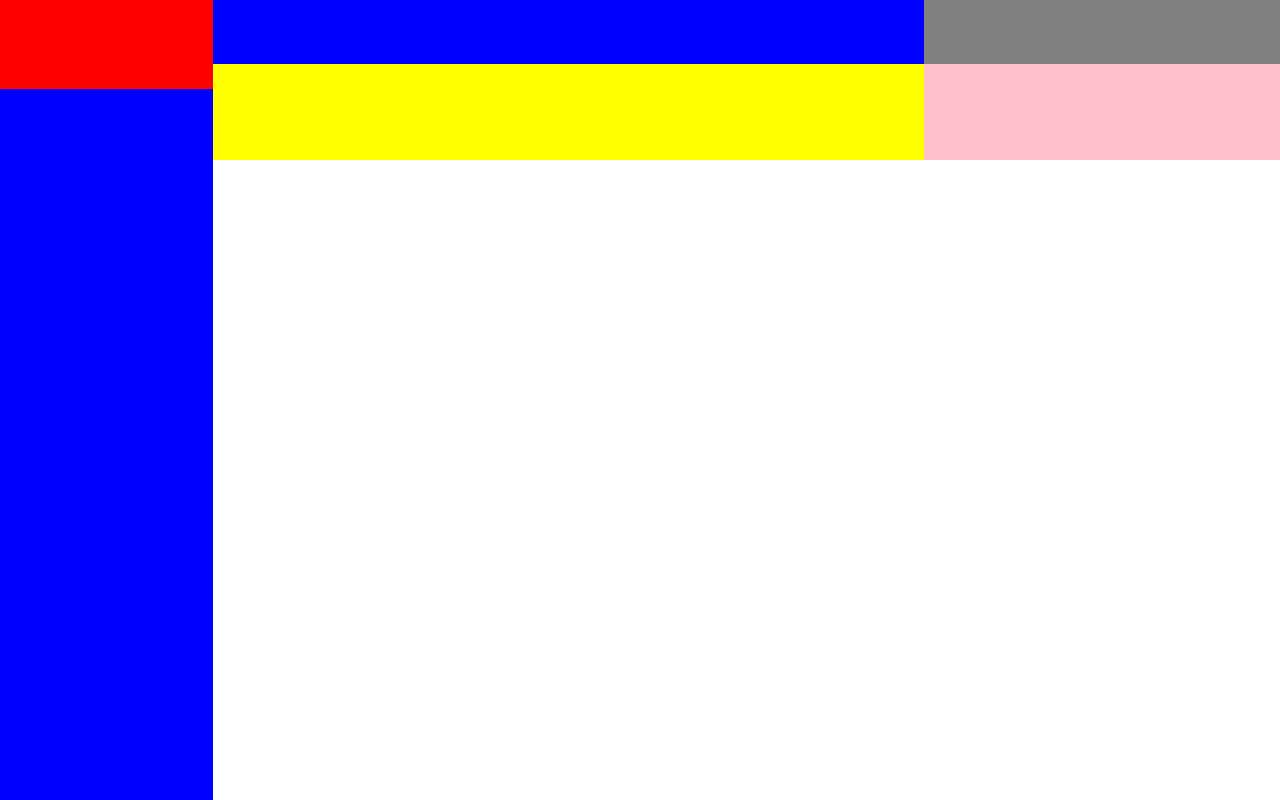
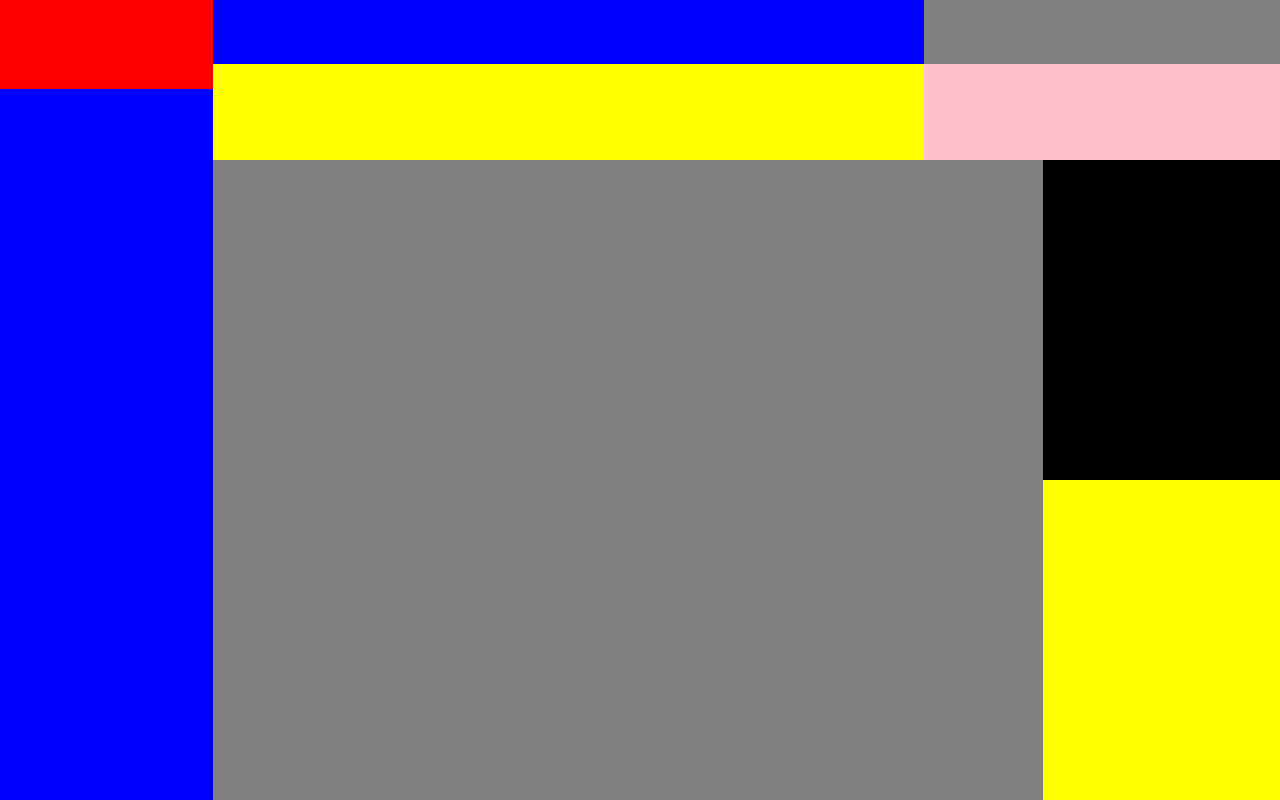
Before and after one commit to YatoAki/admin-dashboard, a plain HTML site: page index.html in a window 1280 px wide. Drawn offline with Linux system fonts and the light colour scheme.

Commit message:
Finshed Layout

```diff
--- a/index.html
+++ b/index.html
@@ -29,7 +29,15 @@
       </div>
     </div>
     <div class="content-area">
+      <div class="projects">
 
+      </div>
+      <div class="announce">
+
+      </div>
+      <div class="trend">
+
+      </div>
     </div>
   </body>
 </html>
--- a/styles/style.css
+++ b/styles/style.css
@@ -51,5 +51,20 @@ body{
 
 /* CONTENT AREA */
 .content-area{
+  display: grid;
+  grid-template-columns: 3.5fr 1fr;
+  grid-template-rows: 1fr 1fr;
+}
 
+.projects{
+  background-color: gray;
+  grid-row: 1/3;
 }
+
+.announce{
+  background-color: black;
+}
+
+.trend{
+  background-color: yellow;
+}
```
